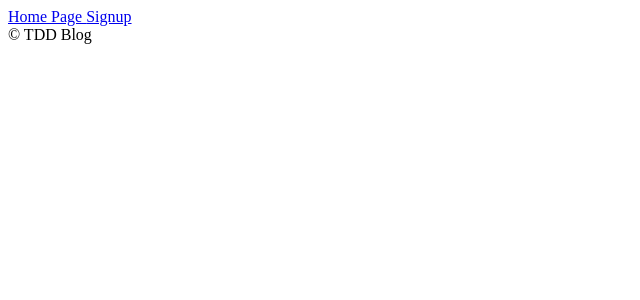
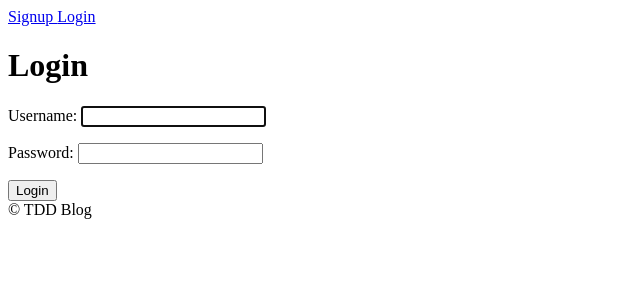
Before and after one commit to Ivaylo1992/MyBloggApp, a Django app: page /accounts/login/ in a window 1280 px wide. Shown: the top 300 px of the page, without its empty margins (0-640 px from the left). Run offline with Django 5.2, Linux system fonts and the light colour scheme.

Commit message:
added login functionality and tests

```diff
--- a/simpleblog/accounts/views.py
+++ b/simpleblog/accounts/views.py
@@ -1,7 +1,8 @@
 from django.shortcuts import redirect, render
 from django.urls import reverse
 from simpleblog.accounts.forms import UserRegistrationForm
-
+from django.contrib.auth.forms import AuthenticationForm
+from django.contrib.auth import authenticate, login as auth_login
 
 def signup(request):
     form = UserRegistrationForm()
@@ -23,4 +24,25 @@ def signup(request):
 
 
 def login(request):
-    return render(request, 'accounts/login.html')
+    form = AuthenticationForm()
+
+    if request.method == 'POST':
+        form = AuthenticationForm(request, request.POST)
+
+        if form.is_valid():
+            username = form.cleaned_data.get('username')
+            password = form.cleaned_data.get('password')
+
+            user = authenticate(username=username, password=password)
+
+            if user is not None:
+                auth_login(request, user)
+
+                return redirect(reverse('homepage'))
+
+
+    context = {
+        'form': form
+    }
+
+    return render(request, 'accounts/login.html', context)
--- a/templates/accounts/login.html
+++ b/templates/accounts/login.html
@@ -1,3 +1,9 @@
 {% extends "base.html" %}
 {% block content %}
+    <h1>Login</h1>
+    <form action="" method="post">
+        {% csrf_token %}
+        {{ form.as_p }}
+        <input type="submit" value="Login">
+    </form>
 {% endblock content %}
--- a/templates/base.html
+++ b/templates/base.html
@@ -11,8 +11,12 @@
 </head>
 <body>
     <header>
+        {% if request.user.is_authenticated %}
         <a href="{% url 'homepage' %}"> Home Page </a>
+        {% else %}
         <a href="{% url 'signup_page' %}"> Signup </a>
+        <a href="{% url 'login_page' %}"> Login </a>
+        {% endif %}
     </header>
     {% block content %}
     {% endblock %}
```
Also changed, not shown: simpleblog/accounts/test/test_login.py (+33 -1 lines), 1 other file.
